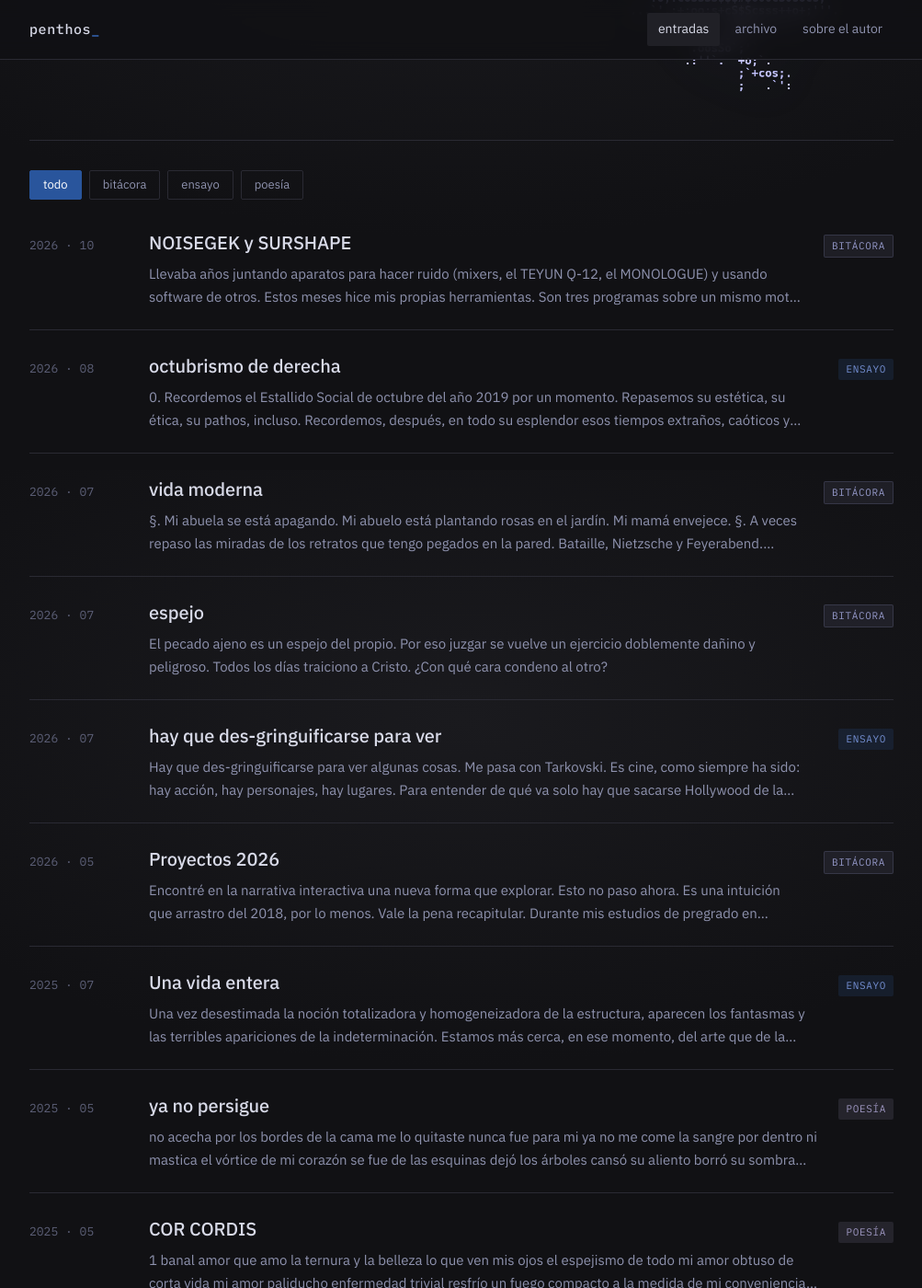
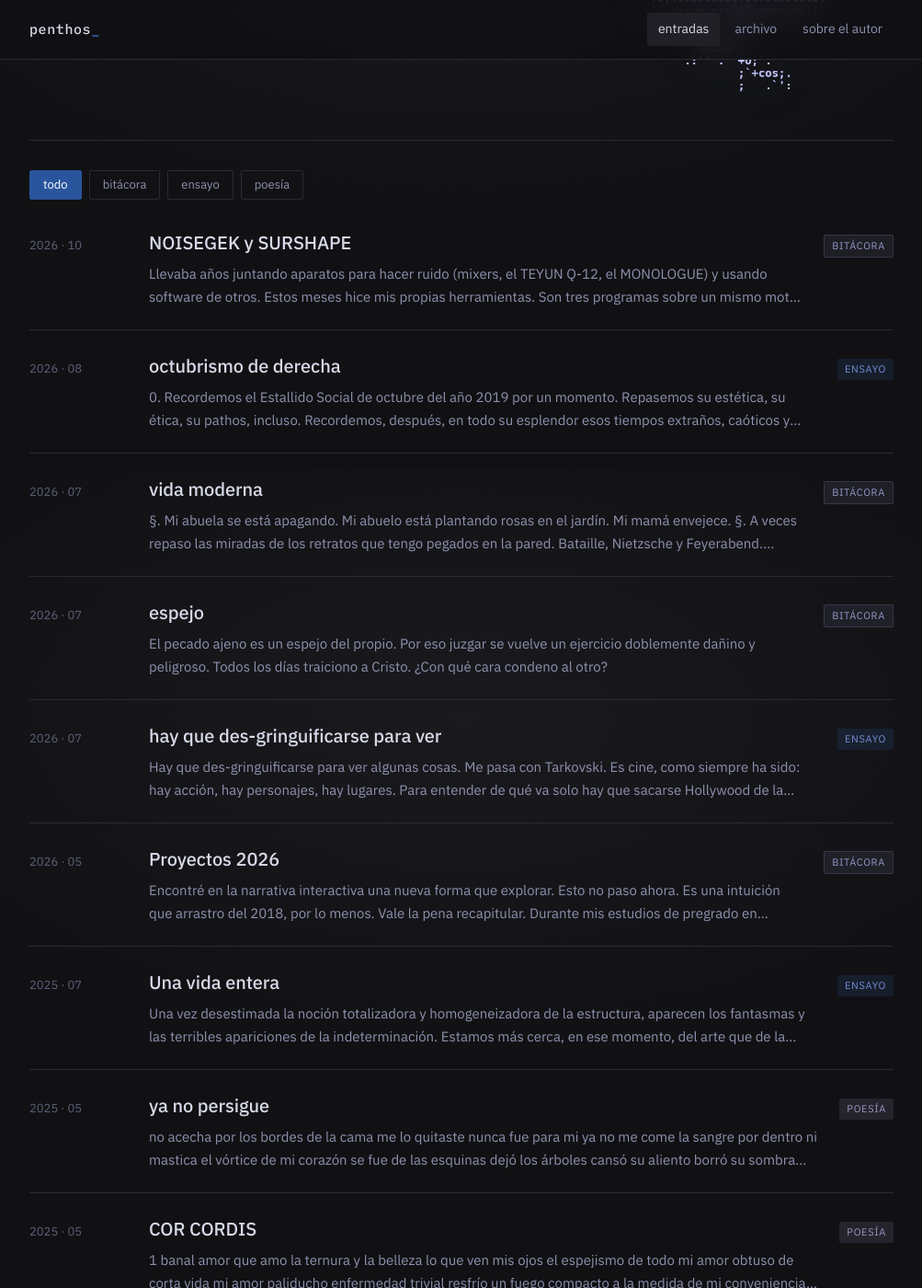
Before and after one commit to penthosblog/penthosblog.github.io, a Jekyll site: the page built from index.html, in a window 1280 px wide and 1400 px high, scrolled down 389 px. Shown: the whole window at 92% size, without its empty margins (138-1141 px from the left). Built offline with Jekyll 4.4.1, drawn with Linux system fonts in a browser that asks for light colours.

Commit message:
Una sola tipografía salvo el logo

```diff
--- a/assets/css/style.css
+++ b/assets/css/style.css
@@ -56,13 +56,13 @@ main{max-width:980px;margin:0 auto;padding:0 20px 80px}
 
 .list{list-style:none;margin:0;padding:0}
 .item{display:grid;grid-template-columns:110px 1fr auto;gap:20px;align-items:baseline;padding:22px 0;border-bottom:1px solid var(--linea)}
-.item time{font-family:var(--mono);font-size:13px;color:var(--texto-tenue)}
+.item time{font-variant-numeric:tabular-nums;font-size:13px;color:var(--texto-tenue)}
 .item h2{font-size:20px;font-weight:500;margin:0 0 4px;letter-spacing:-.005em}
 .item h2 a{color:var(--texto)}
 .item:hover h2 a{color:var(--azul-lavanda)}
 .hero>div,.item>div{min-width:0}
 .item p{margin:0;color:var(--texto-suave);font-size:15px;display:-webkit-box;-webkit-line-clamp:2;-webkit-box-orient:vertical;overflow:hidden}
-.tag{font-family:var(--mono);font-size:11px;letter-spacing:.06em;text-transform:uppercase;padding:2px 8px;border-radius:2px;white-space:nowrap}
+.tag{font-size:11px;letter-spacing:.06em;text-transform:uppercase;padding:2px 8px;border-radius:2px;white-space:nowrap}
 .tag.ensayo{color:var(--azul-lavanda);background:rgba(55,107,191,.14)}
 .tag.poesía{color:var(--lavanda);background:rgba(157,150,192,.14)}
 .tag.bitácora{color:var(--lavanda-azulado);background:rgba(147,151,199,.10);border:1px solid rgba(147,151,199,.2)}
@@ -72,10 +72,10 @@ main{max-width:980px;margin:0 auto;padding:0 20px 80px}
 .back{font-size:14px;color:var(--texto-suave)}
 .post header{margin:28px 0 40px;padding-bottom:28px;border-bottom:1px solid var(--linea)}
 .post h1{font-size:clamp(30px,5vw,42px);font-weight:500;line-height:1.15;letter-spacing:-.015em;margin:14px 0 14px}
-.meta{font-family:var(--mono);font-size:13px;color:var(--texto-tenue);display:flex;gap:16px;flex-wrap:wrap}
+.meta{font-variant-numeric:tabular-nums;font-size:13px;color:var(--texto-tenue);display:flex;gap:16px;flex-wrap:wrap}
 .prose p{margin:0 0 1.3em}
 .prose.verse p{white-space:pre-wrap;line-height:1.85;margin-bottom:1.8em}
-.prose h3{font-size:15px;font-family:var(--mono);font-weight:500;color:var(--azul-lavanda);letter-spacing:.05em;margin:2.4em 0 1em}
+.prose h3{font-size:15px;font-weight:500;color:var(--azul-lavanda);letter-spacing:.05em;margin:2.4em 0 1em}
 .prose h3::before{content:"// ";color:var(--texto-tenue)}
 .prose em{color:#e6e4f2}
 .prose a{border-bottom:1px solid rgba(116,143,210,.4)}
@@ -83,7 +83,7 @@ main{max-width:980px;margin:0 auto;padding:0 20px 80px}
 .post-nav{display:grid;grid-template-columns:1fr 1fr;gap:16px;margin-top:64px}
 .post-nav a{display:block;padding:16px 18px;border:1px solid var(--linea);border-radius:2px;background:var(--superficie)}
 .post-nav a:hover{border-color:var(--azul-profundo)}
-.post-nav small{display:block;font-family:var(--mono);font-size:11px;color:var(--texto-tenue);text-transform:uppercase;letter-spacing:.06em}
+.post-nav small{display:block;font-size:11px;color:var(--texto-tenue);text-transform:uppercase;letter-spacing:.06em}
 .post-nav span{color:var(--texto);font-size:15px}
 .post-nav .next{text-align:right}
 
@@ -104,18 +104,18 @@ main{max-width:980px;margin:0 auto;padding:0 20px 80px}
 details.bib{margin-top:48px;border-top:1px solid var(--linea);padding-top:24px}
 details.bib summary{cursor:pointer;font-size:20px;font-weight:500;list-style:none}
 details.bib summary::-webkit-details-marker{display:none}
-details.bib summary::after{content:" +";color:var(--azul-lavanda);font-family:var(--mono)}
+details.bib summary::after{content:" +";color:var(--azul-lavanda);}
 details.bib[open] summary::after{content:" −"}
 details.bib ol{list-style:none;padding:0;margin:20px 0 0;font-size:14.5px;color:var(--texto-suave)}
 details.bib li{padding:8px 0 8px 2em;text-indent:-2em;border-bottom:1px dashed var(--linea)}
 .links{list-style:none;padding:0;margin:28px 0 0;display:grid;gap:8px}
 .links a{display:flex;justify-content:space-between;padding:12px 16px;border:1px solid var(--linea);border-radius:2px;background:var(--superficie);color:var(--texto)}
 .links a:hover{border-color:var(--azul-profundo)}
-.links small{font-family:var(--mono);color:var(--texto-tenue)}
+.links small{color:var(--texto-tenue)}
 .note{font-size:13px;color:var(--texto-tenue);border:1px dashed var(--linea);border-radius:2px;padding:10px 14px;margin-top:28px}
 
 
-footer.site{max-width:980px;margin:0 auto;padding:28px 20px 40px;border-top:1px solid var(--linea);display:flex;justify-content:space-between;font-family:var(--mono);font-size:12px;color:var(--texto-tenue)}
+footer.site{max-width:980px;margin:0 auto;padding:28px 20px 40px;border-top:1px solid var(--linea);display:flex;justify-content:space-between;font-size:12px;color:var(--texto-tenue)}
 
 @media (max-width:760px){
 body{font-size:16px}
```
